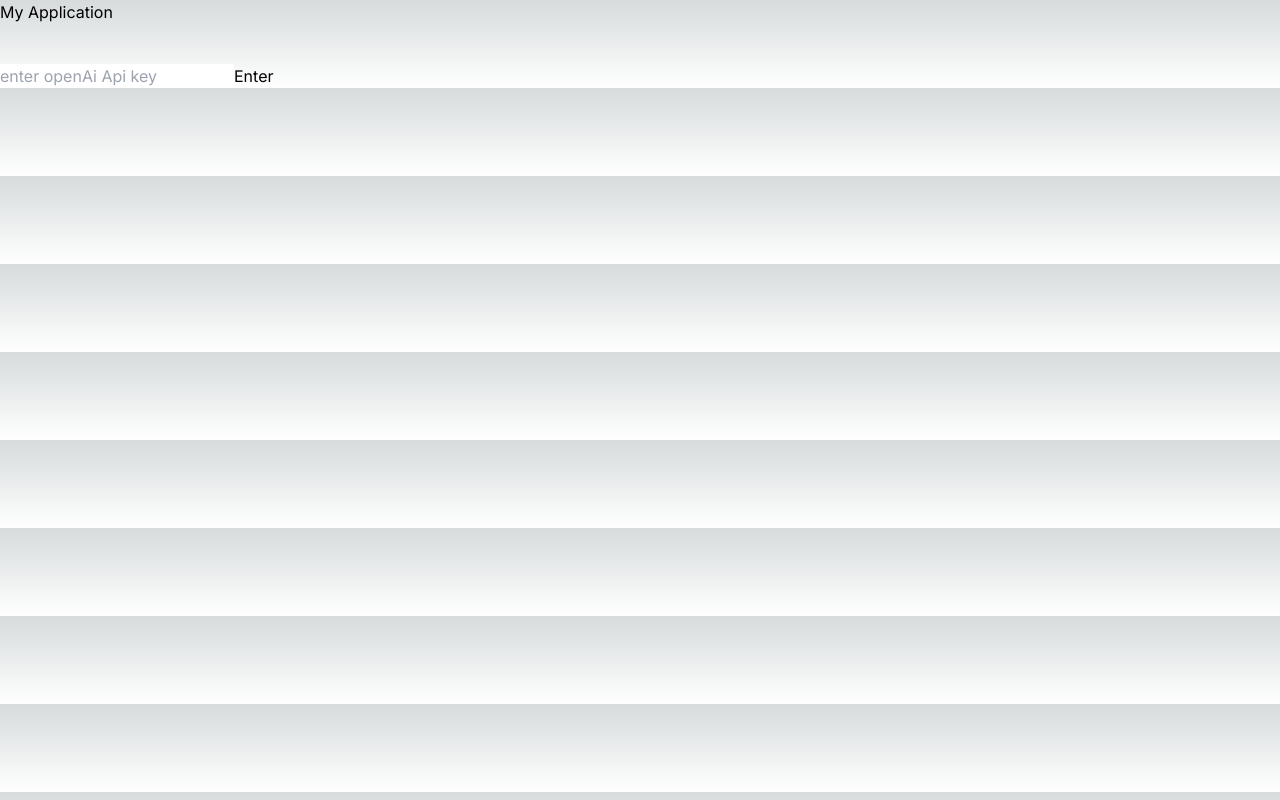
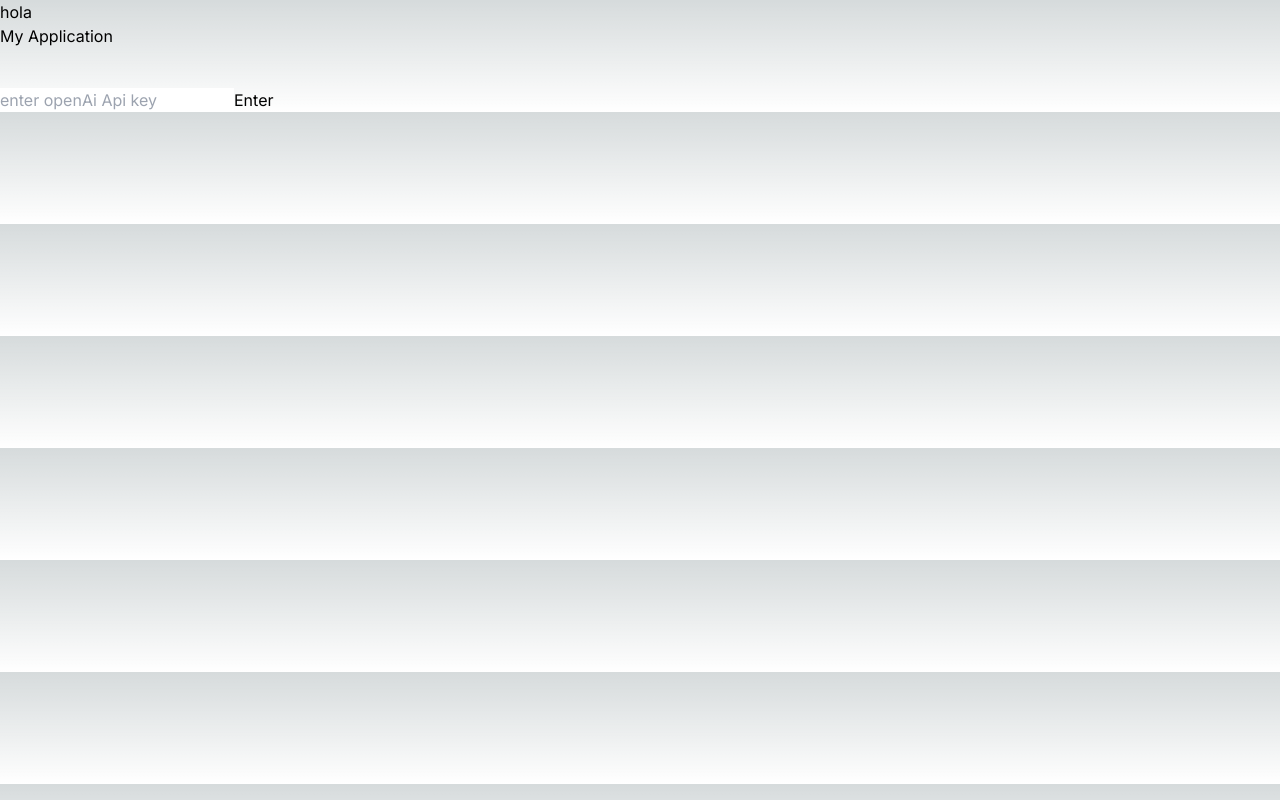
Before and after one commit to AadiNir/EmallClassifier, a Next.js app: page / in a window 1280 px wide. Built offline with nearby package versions, Linux system fonts and the light colour scheme.

Commit message:
yes client commit

```diff
--- a/src/app/page.tsx
+++ b/src/app/page.tsx
@@ -39,6 +39,7 @@ export default function Home() {
     <div>
       <GoogleOAuthProvider clientId={clientId}>
         <div>
+          <h1>hola</h1>
           <h1>My Application</h1>
           {!isLoggedIn ? (
             <>
```
